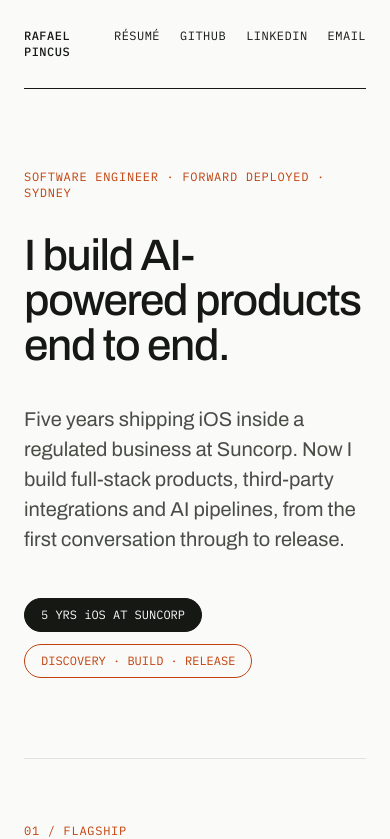
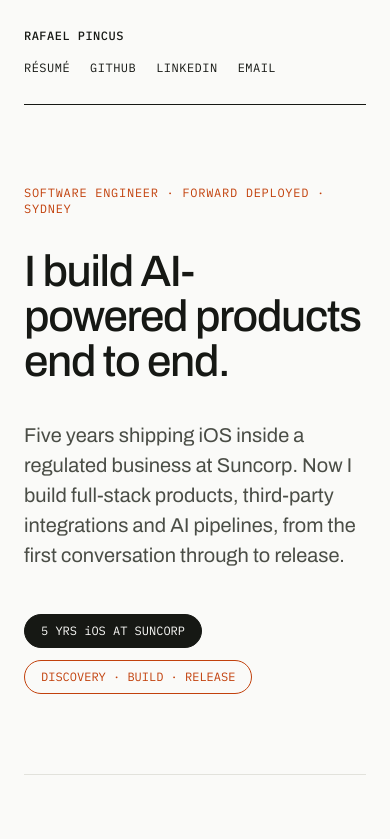
Before and after one commit to rafipinc/rafaelPincus.com, a Next.js app: page / in a window 390 px wide. Shown: the top 839 px of the page. Built offline with nearby package versions, Linux system fonts and the light colour scheme; no server answers.

Commit message:
Fix mobile header and durable pipeline labels

```diff
--- a/components/sections/site-header.tsx
+++ b/components/sections/site-header.tsx
@@ -5,9 +5,12 @@ const navLinkClasses =
 
 export function SiteHeader() {
   return (
-    <header className="flex items-baseline justify-between border-b border-ink py-7 font-mono text-xs tracking-[0.04em]">
+    <header className="flex flex-col gap-4 border-b border-ink py-7 font-mono text-xs tracking-[0.04em] sm:flex-row sm:items-baseline sm:justify-between">
       <div className="font-medium text-ink">{site.name.toUpperCase()}</div>
-      <nav aria-label="Contact links" className="flex gap-5 sm:gap-7">
+      <nav
+        aria-label="Contact links"
+        className="flex flex-wrap gap-x-5 gap-y-2 sm:gap-x-7"
+      >
         <a href={links.resume} className={navLinkClasses}>
           RÉSUMÉ
         </a>
```
Also changed, not shown: public/pipeline_slide.svg.
